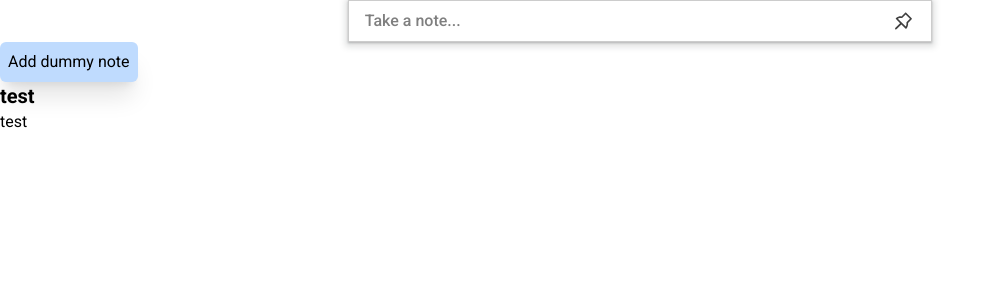
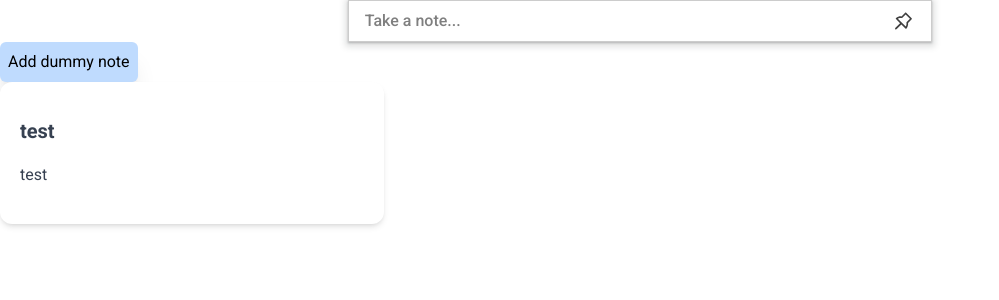
Before and after one commit to kelompok-uiux/project-kel-5, a Next.js app: page / in a window 1280 px wide. Both pictures are taken after typing "Sample" into the empty fields and a click on the button "Add dummy note". Shown: the top 300 px of the page, without its empty margins (0-999 px from the left). Built offline with nearby package versions, Linux system fonts and the light colour scheme.

Commit message:
feat: add modal

```diff
--- a/src/app/components/AddNoteBar.tsx
+++ b/src/app/components/AddNoteBar.tsx
@@ -4,8 +4,9 @@ import ReactQuill from "react-quill"
 import "react-quill/dist/quill.snow.css"
 import { AiFillPushpin, AiOutlinePushpin } from "react-icons/ai"
 import { FiPlus } from "react-icons/fi"
-import { Note } from "@/features/note/noteSlice"
+import { Note, addNote } from "@/features/note/noteSlice"
 import { format } from "path"
+import { useAppDispatch } from "@/hooks"
 
 const emptyNote = {
   title: "",
@@ -55,6 +56,7 @@ const formats = [
 const AddNoteBar = () => {
   const [newNote, setNewNote] = useState<Note>(emptyNote)
   const [isFocused, setIsFocused] = useState(false)
+  const dispatch = useAppDispatch()
 
   const handleFocus = () => {
     setIsFocused(true)
@@ -64,6 +66,7 @@ const AddNoteBar = () => {
     setIsFocused(false)
     setNewNote(emptyNote)
     console.log(newNote)
+    dispatch(addNote(newNote))
   }
 
   const handlePin = () => {
--- /dev/null
+++ b/src/app/components/NoteCard.tsx
@@ -0,0 +1,52 @@
+"use client"
+import { useState } from "react";
+import { IconContext } from "react-icons";
+import {SiPinboard }from "react-icons/si";
+import {TiTrash} from 'react-icons/ti'
+import {MdContentCopy} from 'react-icons/md'
+import React from "react";
+interface NoteProps {
+  newNote: (component: any) => any
+}
+
+type  NoteData =  {
+  index?: number
+  title?: string
+  content?: string
+  pinned?: boolean
+  modalIsOpen?: boolean
+  clickModal: () =>  void
+}
+
+
+// (component: string) => any
+const NoteCard = (
+  props: NoteData
+) => {
+
+
+
+  return (
+    <div className="relative flex w-96 flex-col rounded-xl bg-white bg-clip-border text-gray-700 shadow-md py-4" onClick={() => props.clickModal()} >
+      <div className="p-5" >
+        <div className="flex flex-row justify-between"  >
+
+          <h5 className="mb-4 block font-sans text-xl font-semibold leading-snug tracking-normal text-blue-gray-900 antialiased">
+           {props.title}
+          </h5>
+
+
+        </div>
+
+        <p className="block font-sans text-base font-light leading-relaxed text-inherit antialiased ">
+          {props.content}
+        </p>
+
+
+
+      </div>
+  </div>
+  )
+}
+
+export default NoteCard;
--- a/src/app/components/NoteCardModal.tsx
+++ b/src/app/components/NoteCardModal.tsx
@@ -5,9 +5,17 @@ import dynamic from "next/dynamic";
 
 import "react-quill/dist/quill.snow.css";
 
+type ModalProps = {
+  index?: number
+  title?: string
+  content?: string
+  pinned?: boolean
+  modalIsOpen?: boolean
+  onClose: () => void;
+}
 
-
- const NoteCardModal =  () => {
+ const NoteCardModal = ( modalProps: ModalProps) => {
+  if (!modalProps.modalIsOpen)  {return null;}
   const ReactQuill = useMemo(() => dynamic(() => import('react-quill'), { ssr: false }),[]);
 
 
@@ -50,7 +58,7 @@ import "react-quill/dist/quill.snow.css";
   ];
 
   const [value, setValue] = useState(
-    "Note"
+    modalProps.content
   );
 
 
@@ -62,7 +70,7 @@ import "react-quill/dist/quill.snow.css";
 
   // editing title
   const [isEditing, setIsEditing] = useState(false);
-  const [text, setText] = useState("Title");
+  const [text, setText] = useState(modalProps.content);
 
   const handleClick = () => {
     setIsEditing(true);
@@ -79,8 +87,15 @@ import "react-quill/dist/quill.snow.css";
   };
 
 
+
+
+  const handleClose = (e: any) => {
+    if (e.target.id === 'wrapper') {modalProps.onClose();}
+  }
+
   return (
-    <div className="max-w-xl rounded shadow-lg bg-white m-4 p-4">
+    <div className="max-w-xl rounded shadow-lg bg-white m-4 p-4 fixed inset-0 z-10 overflow-y-auto  items-center justify-center "
+       id="wrapper"  onClick={handleClose}>
       <div className="px-6 py-2 ">
 
         <div onClick={handleClick} >
@@ -128,7 +143,8 @@ import "react-quill/dist/quill.snow.css";
 
 
         </div>
-        <button className="bg-transparent hover:bg-gray-100 text-slate-900 font-semibold  py-2 px-4  hover:border-transparent rounded">
+        <button className="bg-transparent hover:bg-gray-100 text-slate-900 font-semibold  py-2 px-4  hover:border-transparent rounded"
+         onClick={() => modalProps.onClose()}>
           Close
         </button>
       </div>
--- a/src/app/components/TestComponent.tsx
+++ b/src/app/components/TestComponent.tsx
@@ -1,8 +1,10 @@
 "use client"
 import { addNote } from "@/features/note/noteSlice"
 import { useAppDispatch, useAppSelector } from "@/hooks"
-import React from "react"
+import React, { useState } from "react"
 import AddNoteBar from "./AddNoteBar"
+import NoteCard from "./NoteCard"
+import NoteCardModal from "./NoteCardModal"
 
 const dummyNote = {
   title: "test",
@@ -13,7 +15,13 @@ const dummyNote = {
 
 const TestComponent = () => {
   const dispatch = useAppDispatch()
-  const notes = useAppSelector((state) => state.note.notes)
+  const notes = useAppSelector((state) => state.note.notes);
+  const [showModal, setShowModal] = useState(false);
+
+
+  const handleClose = (e: any) => {
+    if (e.target.id === 'wrapper') {setShowModal(false)}
+  }
   return (
     <div className="text-black">
       <AddNoteBar />
@@ -28,10 +36,19 @@ const TestComponent = () => {
 
       {notes.map((note, index) => {
         return (
-          <div key={note.content + index}>
-            <p className="text-xl font-bold">{note.title}</p>
-            <p>{note.content}</p>
+          <>
+
+          <div     id="wrapper"  onClick={handleClose} >
+            <NoteCard index={index} title={note.title} content={note.content}
+              clickModal={() => setShowModal(true)}/>
+
+
+            <NoteCardModal index={index} title={note.title} content={note.content}  modalIsOpen={showModal}
+            onClose={() => setShowModal(false)}/>
+
           </div>
+
+          </>
         )
       })}
     </div>
--- a/src/app/page.tsx
+++ b/src/app/page.tsx
@@ -1,9 +1,13 @@
+import NoteCardModal from "./components/NoteCardModal"
 import TestComponent from "./components/TestComponent"
 
 export default function Home() {
   return (
     <div>
       <TestComponent />
+
+
     </div>
+
   )
 }
--- a/src/features/note/noteSlice.ts
+++ b/src/features/note/noteSlice.ts
@@ -1,4 +1,4 @@
-import { PayloadAction, createSlice } from "@reduxjs/toolkit"
+import { PayloadAction, createSlice } from "@reduxjs/toolkit";
 
 export type Note = {
   title: string
@@ -20,6 +20,8 @@ const noteSlice = createSlice({
   initialState,
   reducers: {
     addNote: (state, action: PayloadAction<Note>) => {
+      action.payload.content =  action.payload.content.replace('<p>', '')
+      action.payload.content = action.payload.content.replace('</p>', '')
       state.notes.push(action.payload)
     },
     toggleModal: (state, action: PayloadAction<number>) => {
@@ -34,7 +36,7 @@ const noteSlice = createSlice({
       action: PayloadAction<{ index: number; type: string; change: string }>
     ) => {
       // Sori gais :) gapaham hehe
-      ;(state.notes[action.payload.index] as any)[action.payload.type] =
+      (state.notes[action.payload.index] as any)[action.payload.type] =
         action.payload.change
     },
     toggleNotePin: (state, action: PayloadAction<number>) => {
```
Also changed, not shown: 1 other file (tests, documents, lock files or other folders).
